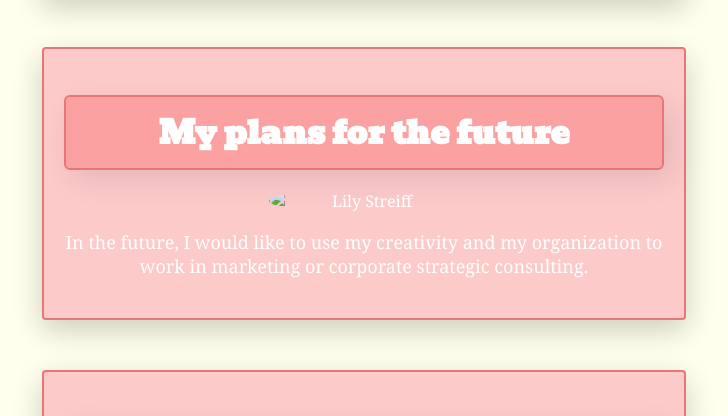
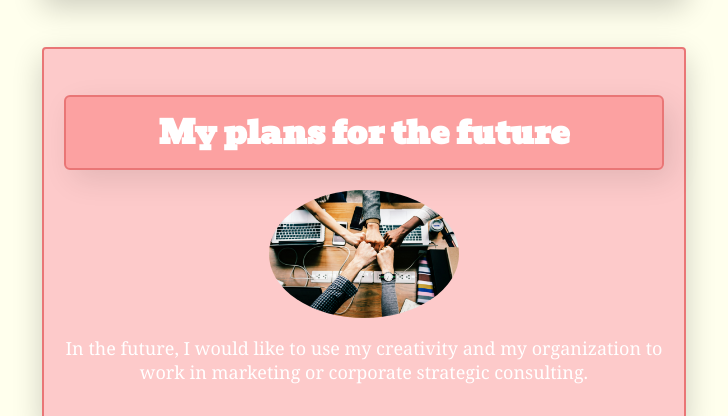
Before and after one commit to lily-streiff/my-profile, a plain HTML site: page index.html in a window 1280 px wide. Shown: the part 1757-2173 px from the top of the page, without its empty margins (248-976 px from the left). Drawn offline with Linux system fonts and the light colour scheme.

Commit message:
Update index.html

```diff
--- a/index.html
+++ b/index.html
@@ -29,7 +29,7 @@
 </div>
 <div class="card-pink">
         <h2>My plans for the future</h2>
-        <img src="images/équipe.png" alt="Lily Streiff" class="img-circle">
+        <img src="images/equipe.png" alt="Lily Streiff" class="img-circle">
         <p>In the future, I would like to use my creativity and my organization to work in marketing or corporate strategic consulting.</p>
 </div>
 <div class="card-pink">
```
